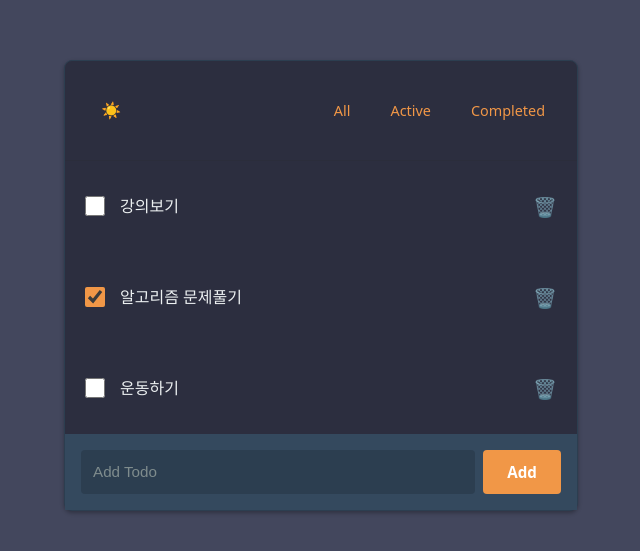
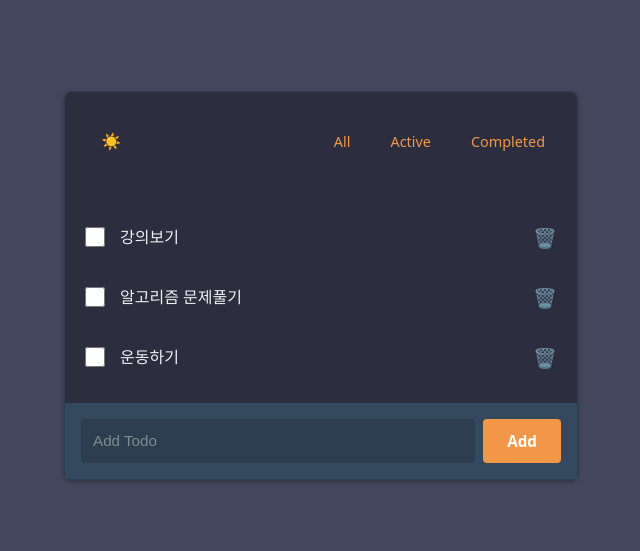
Before and after one commit to dkdkwl/dream-coding-todolist, a React (Vite) app: page / in a window 1280 px wide. Shown: the part 147-698 px from the top of the page, without its empty margins (319-959 px from the left). Built offline with nearby package versions, Linux system fonts and the light colour scheme.

Commit message:
체크박스 클릭시 배열에 있는 checked의 값 변경하기

```diff
--- a/src/component/TodoList/TodoList.jsx
+++ b/src/component/TodoList/TodoList.jsx
@@ -1,14 +1,21 @@
 import React from 'react'
 import styles from './TodoList.module.css'
 
-export default function TodoList({id,text,checked}) {
+export default function TodoList({todoList, onChecked}) {
+    console.log(todoList);
   return (
     <ul className={styles.todoList}>
-      <li className={styles.todoItem}>
-        <input type="checkbox" id={`todoListitem${id}`} className={styles.checkbox} checked={checked}/>
-        <label htmlFor={`todoListitem${id}`} className={styles.label}>{text}</label>
-        <button type='button' className={styles.deleteButton}>🗑️</button>
-      </li>
+        {
+            todoList.map((item)=>{
+                return (
+                        <li key={item.id} className={styles.todoItem}>
+                        <input type="checkbox" id={`todoListitem${item.id}`} className={styles.checkbox} onChange={() => onChecked(item.id)}/>
+                        <label htmlFor={`todoListitem${item.id}`} className={styles.label}>{item.text}</label>
+                        <button type='button' className={styles.deleteButton}>🗑️</button>
+                    </li>
+                )
+            })
+        }
     </ul>
   )
 }
--- a/src/component/TodoListTemplate/TodoListTemplate.jsx
+++ b/src/component/TodoListTemplate/TodoListTemplate.jsx
@@ -10,15 +10,21 @@ export default function TodoListTemplate() {
     {id:2, text:'알고리즘 문제풀기', checked:true},
     {id:3, text:'운동하기', checked:false},
   ])
+  const checkboxChange = (id)=>{
+    setTodoList(
+      todoList.map((todo)=>{
+        if(todo.id === id){
+          return {...todo, checked: !todo.checked}
+        }
+        return todo;
+      })
+    )
+  }
   return (
     <div className={styles.container}>
       <div className={styles.TodoListTemplate}>
       <TodoHeader></TodoHeader>
-      {
-       todoList.map(item => (
-        <TodoList key={`todoList.${item.id}`} text={item.text} checked={item.checked}></TodoList>
-       ))
-      }
+        <TodoList todoList={todoList} onChecked={checkboxChange}></TodoList>
       <TodoInput></TodoInput>
       </div>
     </div>
```
